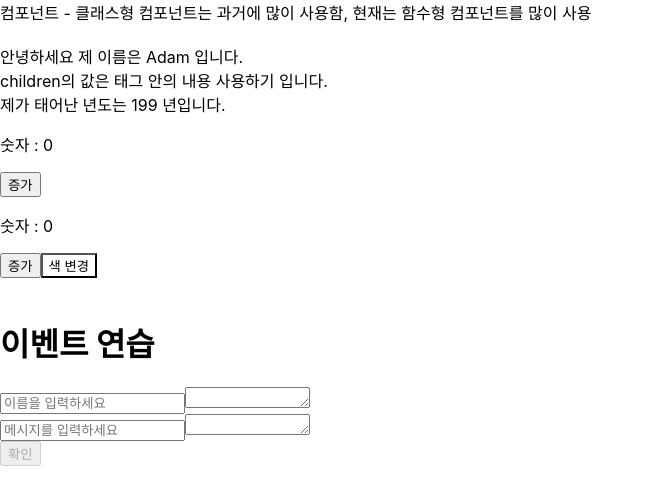
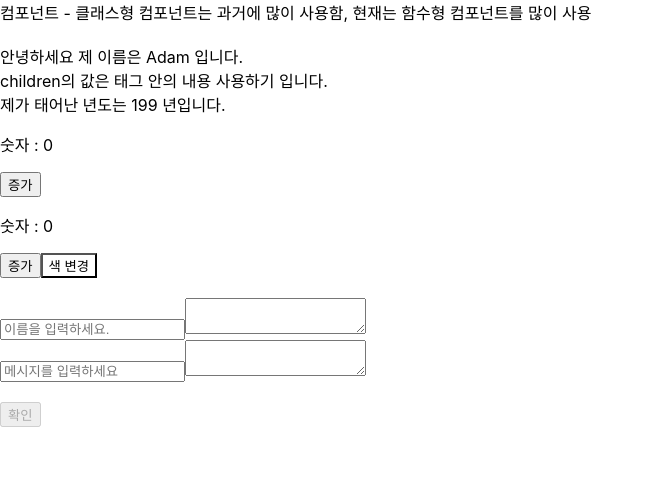
Before and after one commit to hb9397/ReactPrac, a React (Create React App) app in the folder react_prac1/: page / in a window 1280 px wide. Shown: the top 504 px of the page, without its empty margins (0-653 px from the left). Built offline with nearby package versions, Linux system fonts and the light colour scheme.

Commit message:
React (함수형_이벤트 헨들링) 20221205-6

```diff
--- a/react_prac1/src/App.js
+++ b/react_prac1/src/App.js
@@ -2,7 +2,8 @@ import React from 'react'
 import TEST from './test'
 import STATE from './component/StateClassType'
 import USESTATE from './component/StateFuncType'
-import EventPrac from './component/EventPrac'
+//import EventPracClass from './component/EventPracClass'
+import EventPracFunc from './component/EventPracFunc'
 
 
 const App = () => {
@@ -13,7 +14,10 @@ const App = () => {
       <TEST name="Adam" year={199}>태그 안의 내용 사용하기</TEST>
       <STATE/><br/>
       <USESTATE /><br/>
-      <EventPrac/>
+      {/* 클래스형 컴포넌트 이벤트 처리 */}
+      {/* <EventPracClass/> */}
+      <EventPracFunc/>
+
     </>
   )
 }
--- a/react_prac1/src/component/EventPrac.jsx
+++ b/react_prac1/src/component/EventPracClass.jsx
@@ -1,6 +1,6 @@
 import React, { Component } from 'react'
 
-class EventPrac extends Component {
+class EventPracClass extends Component {
     state = {
         name : '',
         message: '',
@@ -52,4 +52,4 @@ class EventPrac extends Component {
     }
 }
 
-export default EventPrac;
+export default EventPracClass;
--- /dev/null
+++ b/react_prac1/src/component/EventPracFunc.jsx
@@ -0,0 +1,56 @@
+import React, {useState} from 'react'
+
+const EventPracFunc = () => {
+
+    // 함수형 컴포넌트 useState 생성방법 1
+    /* const [inputName, setInputName] = useState('');
+    const [inputMessage, setInputMessage] = useState(''); */
+
+    // 함수형 컴포넌트 useState 생성방법 2
+    const [form, setForm] = useState({
+        username:'',
+        message:'',
+    })
+
+    const [btnAble, setBtnAble] = useState(true)
+
+    const onChangeInput = (e) => {
+        // form을 바로 변경하는 것이 아니라 form 을 복제해서 e.target.value에 해당되는 속성만 e.target.value로 수정
+        // react 에서 state를 수정할 때 복제해서 수정한다.
+        // 하나의 항목으로 만들어진 데이터는 바로 수정하면 되지만 여러 항복으로 구성된 객체나 배열은 항상 복제해서 수정한다.
+        // JS 에서 객체와 배열을 복제한 후 작업하는 방법에 대해서 알아두어야 한다.
+        const nextForm = {
+            ...form,
+            [e.target.name]: e.target.value
+        }
+        setForm(nextForm)
+        setBtnAble(false)
+    }
+
+    // 버튼 클릭 이벤트
+    const onClickBtn = (e) => {
+        alert(form.username + ":" + form.message)
+        setForm({
+            username: "",
+            message: ""
+        })
+    }
+
+    // Enter KeyPress 이벤트
+    const onKeyPressEnter = (e) => {
+        onClickBtn();
+    }
+
+  return (
+    <>
+        <input type = 'text' name = 'username' placeholder='이름을 입력하세요.' value={form.username} onChange={onChangeInput} onKeyPress={onKeyPressEnter}/>
+        <textarea value={form.username}></textarea><br/>
+
+        <input type = 'text' name = 'message' placeholder='메시지를 입력하세요' value={form.message} onChange={onChangeInput} onKeyPress={onKeyPressEnter}/>
+        <textarea value={form.message}></textarea><br/><br/>
+        <button disabled={btnAble} onClick={onClickBtn}>확인</button>
+    </>
+  );
+}
+
+export default EventPracFunc
```
